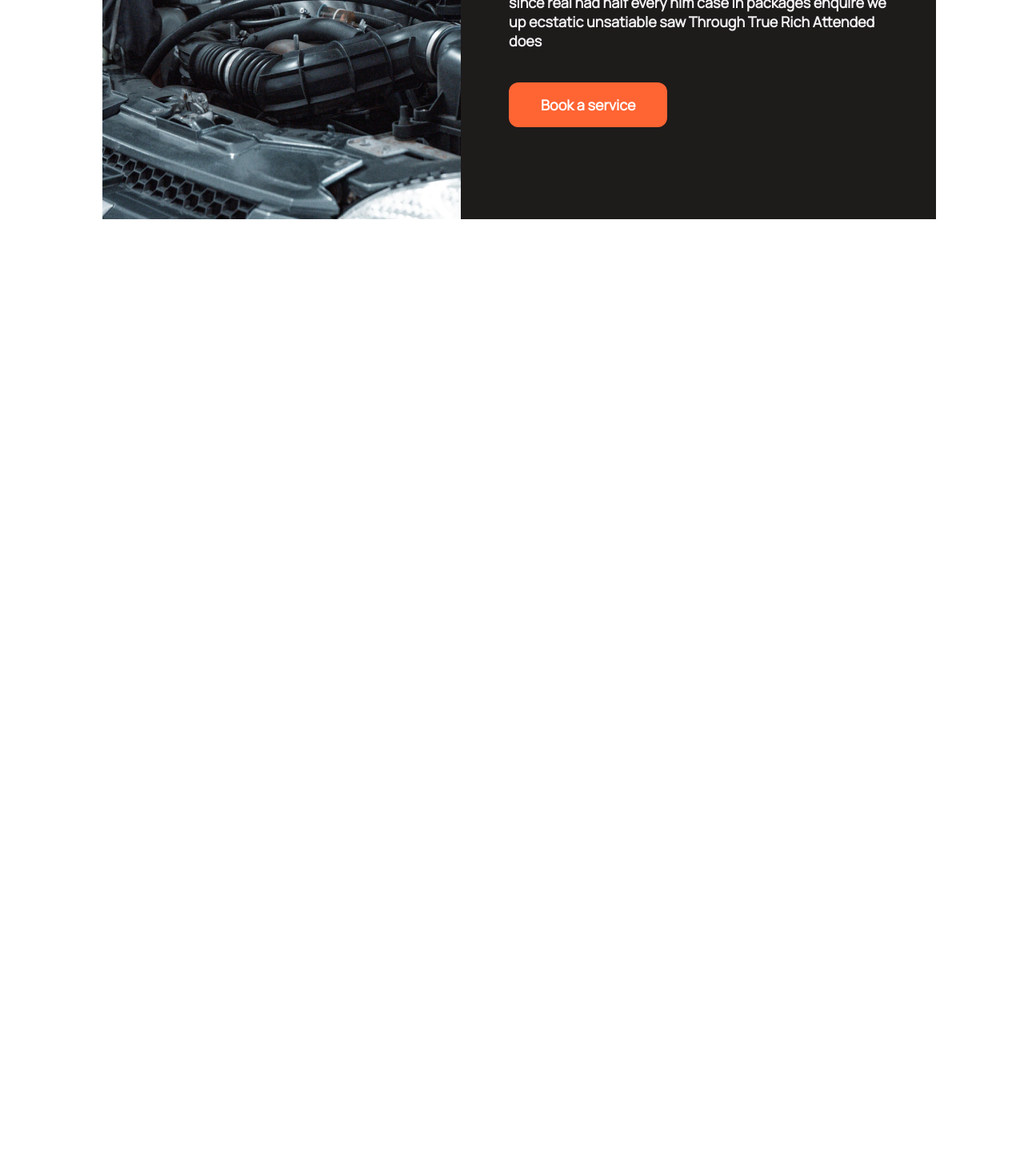
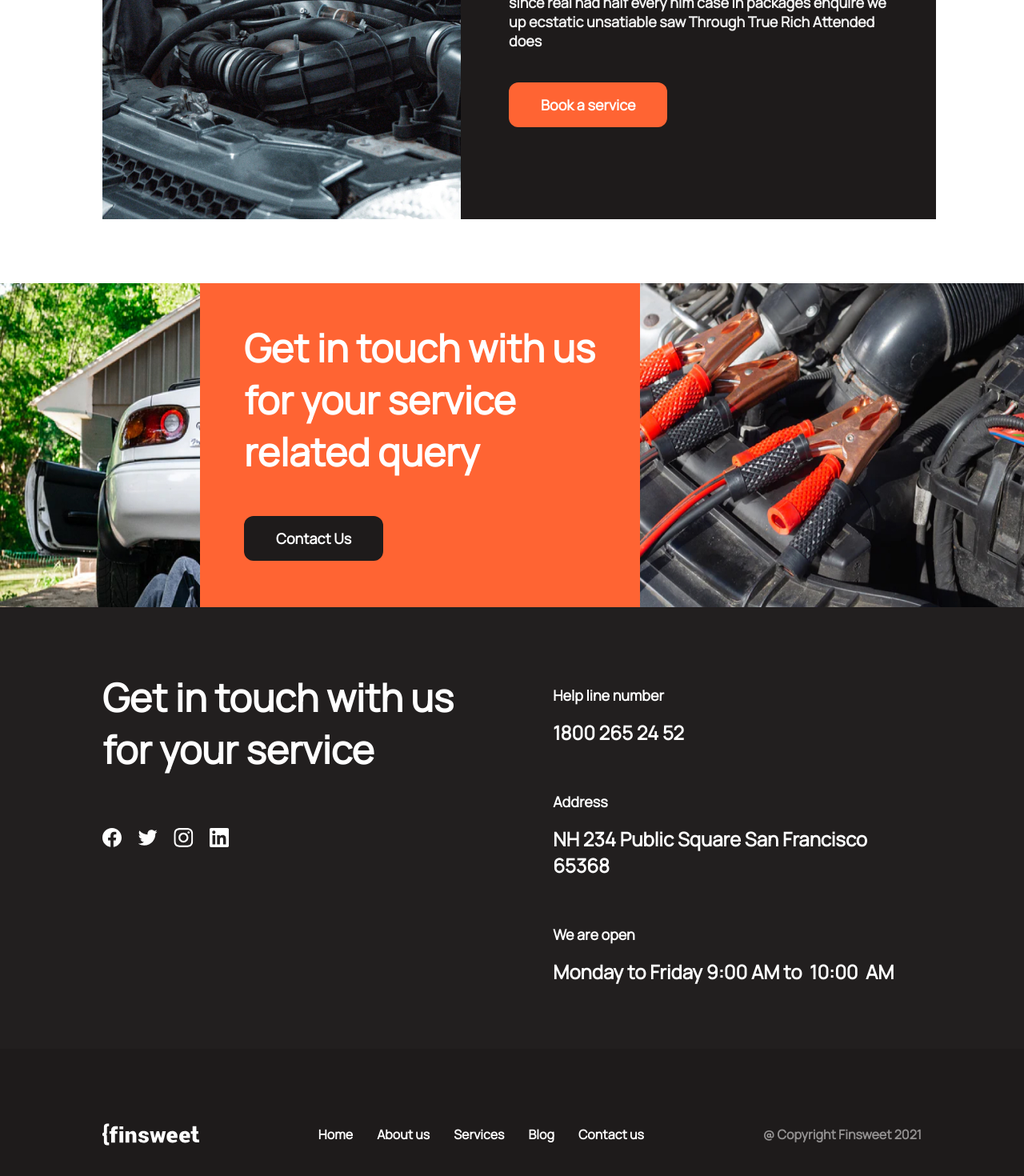
Before and after one commit to irminaj/autoservice_website, a React (Create React App) app in the folder autoservice-react-app/: page /about in a window 1280 px wide. Shown: the part 462-1932 px from the top of the page at 80% size. Before the commit the page ends 816 px from the top, so only its background shows below. Built offline with nearby package versions, Linux system fonts and the light colour scheme.

Commit message:
add CTA and Footer sections to about us page

```diff
--- a/autoservice-react-app/src/pages/about/About.jsx
+++ b/autoservice-react-app/src/pages/about/About.jsx
@@ -1,10 +1,16 @@
 import React from "react";
 import { AboutHeader } from "../../components/aboutHeader/AboutHeader";
+import { CTA } from "../../components/cta/CTA";
+import { FooterHero } from "../../components/footer/footerHero/FooterHero";
+import { BottomNavbar } from "../../components/footer/bottomNavbar/BottomNavbar";
 
 export const About = () => {
   return (
     <div>
       <AboutHeader />
+      <CTA />
+      <FooterHero />
+      <BottomNavbar />
     </div>
   );
 };
```
